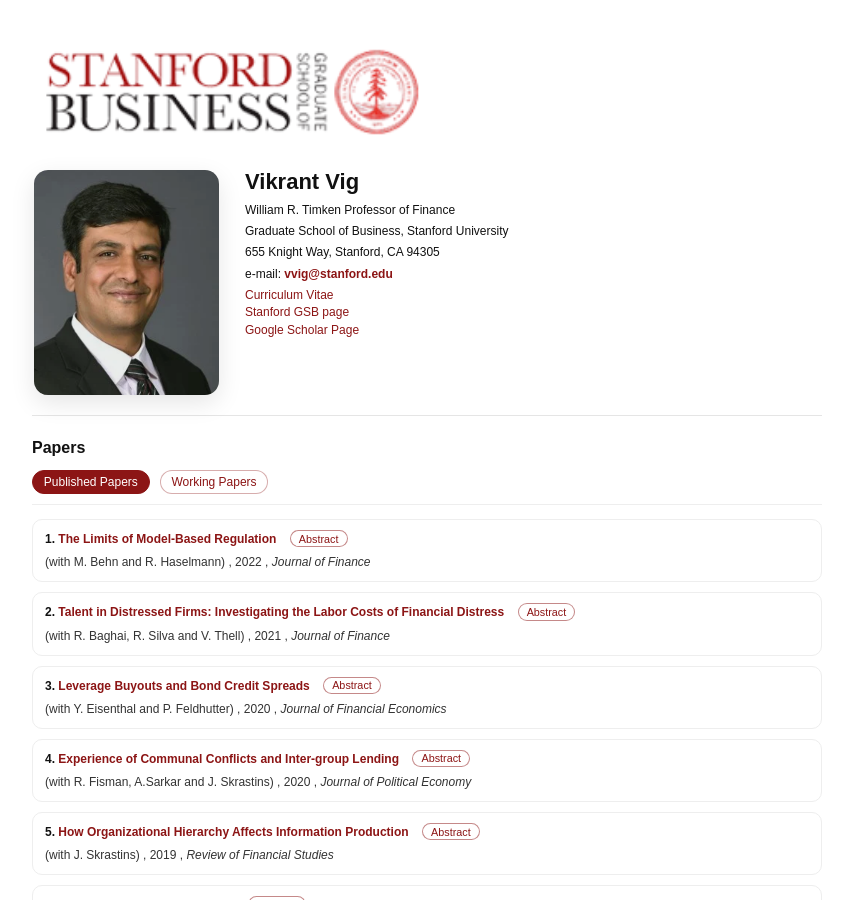
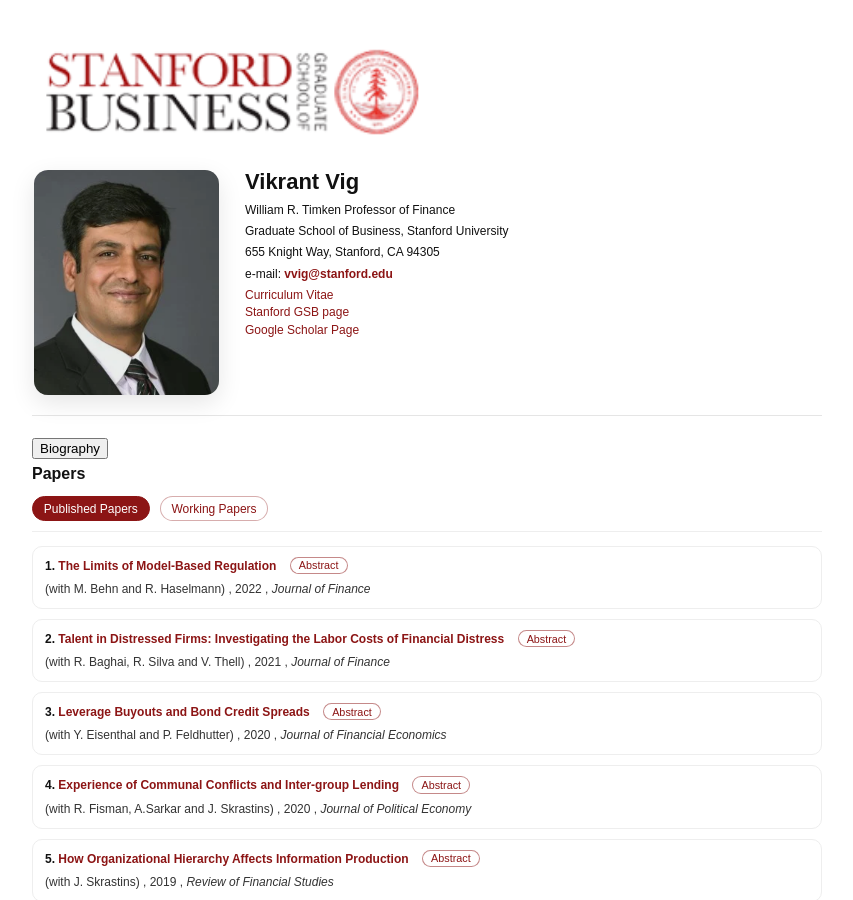
Before and after one commit to vikrantvig0/vikrantvig0.github.io, a Jekyll site: the page built from index.md, in a window 1280 px wide and 900 px high. Shown: the whole window, without its empty margins (213-1066 px from the left). Built offline with Jekyll 4.4.1, drawn with Linux system fonts in a browser that asks for light colours.

Commit message:
Update index.md

```diff
--- a/index.md
+++ b/index.md
@@ -31,6 +31,52 @@
 <img src="{{ '/assets/images/profile.png' | relative_url }}" alt="vikrant vig" class="profile-image">
 
 </div>
+
+<div class="bio-section">
+  <button class="bio-toggle" onclick="toggleBio()" type="button">
+    Biography
+  </button>
+
+  <div id="bio-content" class="bio-content" style="display: none;">
+    <p>
+      I am the William R. Timken Chaired Professor of Finance at the Stanford Graduate School of Business,
+      Stanford University. Previously, I held the Henry D. Bullock Chaired Professorship of Finance at the
+      Kellogg School of Management and served as a Term Chair Professor of Finance at the London Business School.
+    </p>
+
+    <p>
+      My research interest lies at the intersection of Law, Politics, and Organizations. The objective of my
+      research is to further our understanding of ways by which we can structure financial contracts and design
+      institutions to improve the overall efficiency of credit markets.
+    </p>
+
+    <p>
+      My papers have been published in leading journals, including the <em>American Economic Review</em>,
+      <em>Quarterly Journal of Economics</em>, <em>Journal of Political Economy</em>, <em>Journal of Finance</em>,
+      <em>Journal of Financial Economics</em>, and <em>Review of Financial Studies</em>.
+      I was previously Editor of the <em>Review of Finance</em> and later served on the advisory board of that journal.
+    </p>
+
+    <p>
+      My research has won several awards and has been featured in leading media outlets, including
+      <em>The Economist</em>, <em>The Financial Times</em>, <em>The New York Times</em>, and
+      <em>The Wall Street Journal</em>.
+    </p>
+
+    <p>
+      I received my PhD (with Distinction) from Columbia University; a Master of Finance, an MBA, and a Master
+      of Science in Engineering from the University of Illinois; and my bachelor’s degree in mechanical
+      engineering from the University of Delhi.
+    </p>
+  </div>
+</div>
+
+<script>
+  function toggleBio() {
+    const bio = document.getElementById('bio-content');
+    bio.style.display = (bio.style.display === 'none') ? 'block' : 'none';
+  }
+</script>
 
 ## Papers
 
```
